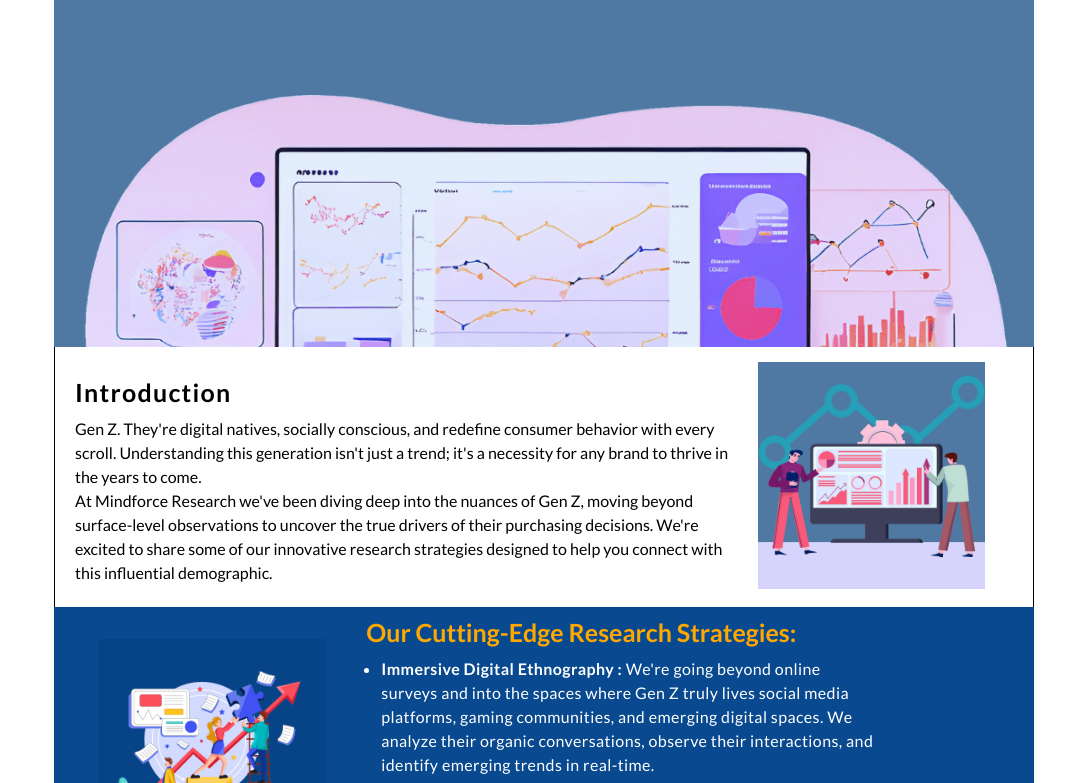
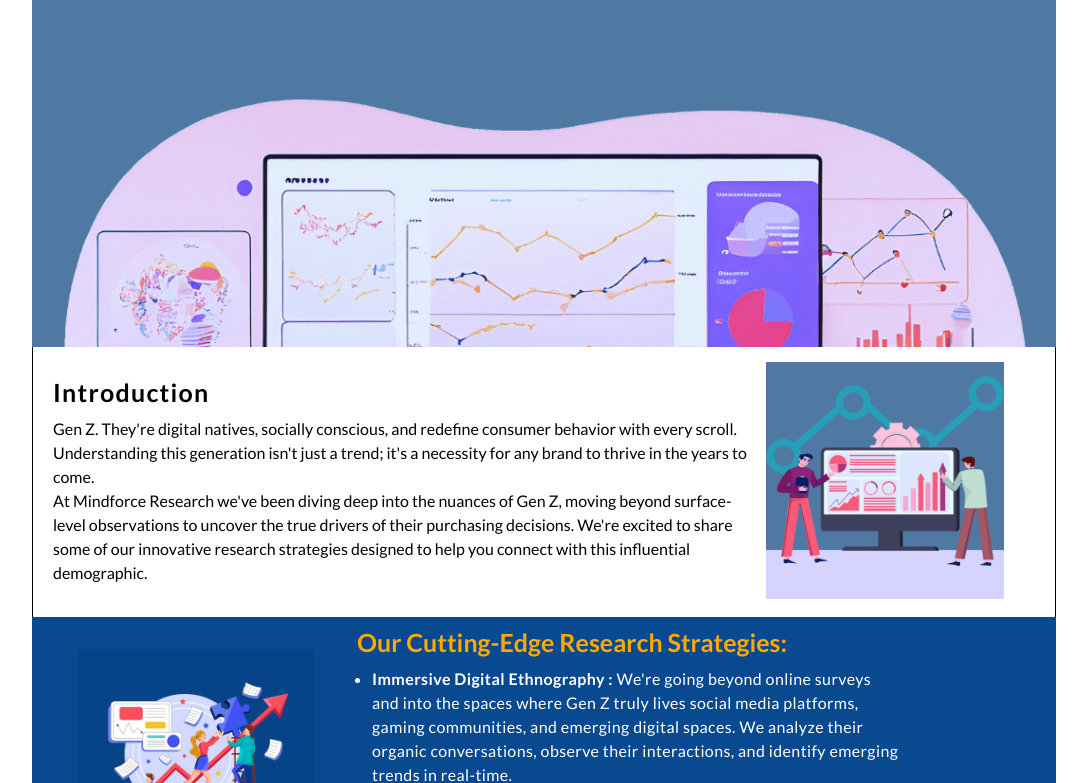
Before and after one commit to abhxran/newsletter-git, a plain HTML site: page index.html in a window 1280 px wide. Shown: the part 251-1034 px from the top of the page, without its empty margins (96-1183 px from the left). Drawn offline with Linux system fonts and the light colour scheme.

Commit message:
margin changes

```diff
--- a/index.html
+++ b/index.html
@@ -11,7 +11,7 @@
     />
     <title>Mindforce Research | Newsletter</title>
   </head>
-  <body style="font-family: lato; margin: 10px 150px">
+  <body style="font-family: lato; margin: 10px auto; max-width: 1024px;">
     <div
       style="width: 100%; height: 80px; margin: 0; background-color: #ffa800"
     >
```
